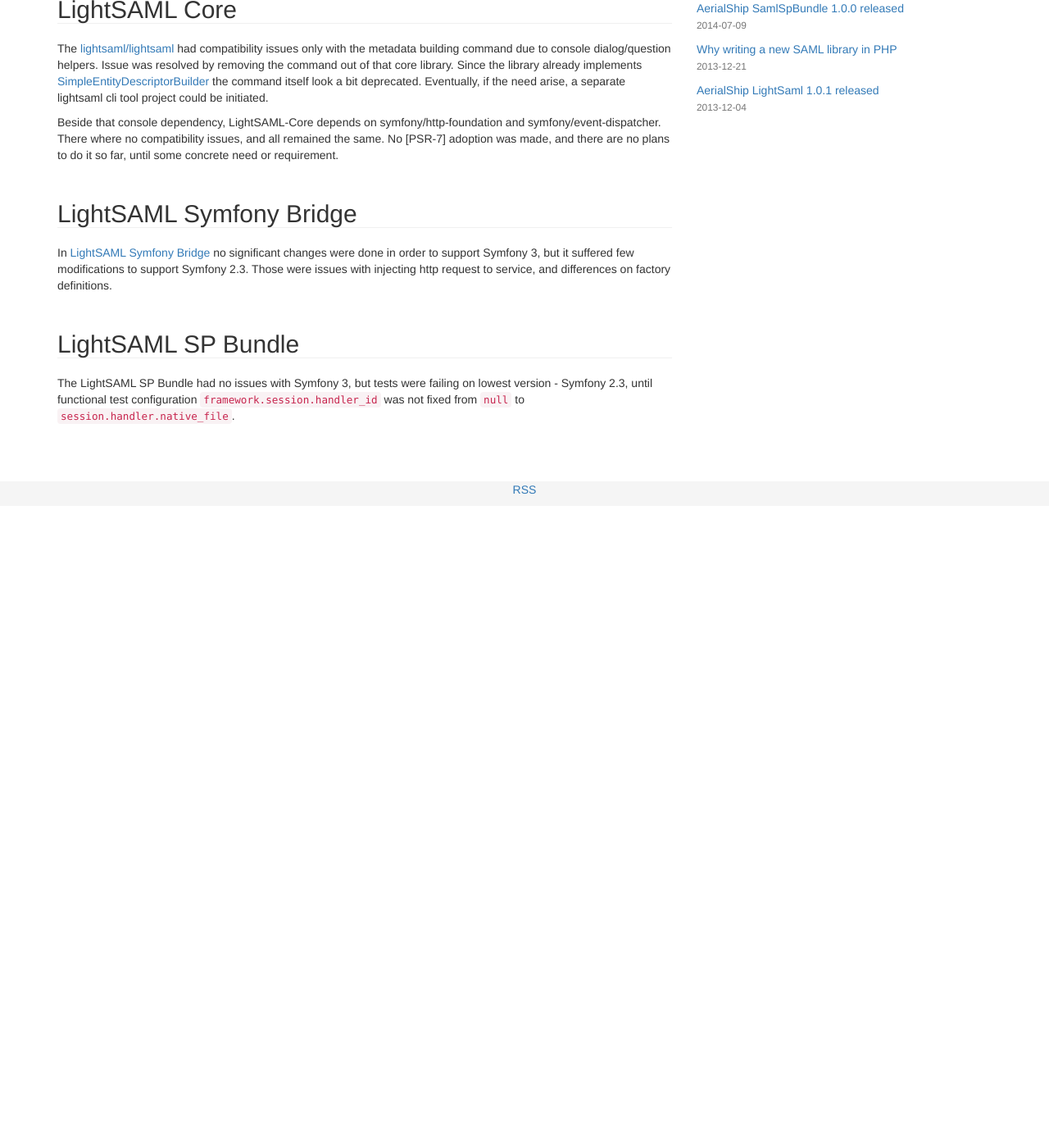
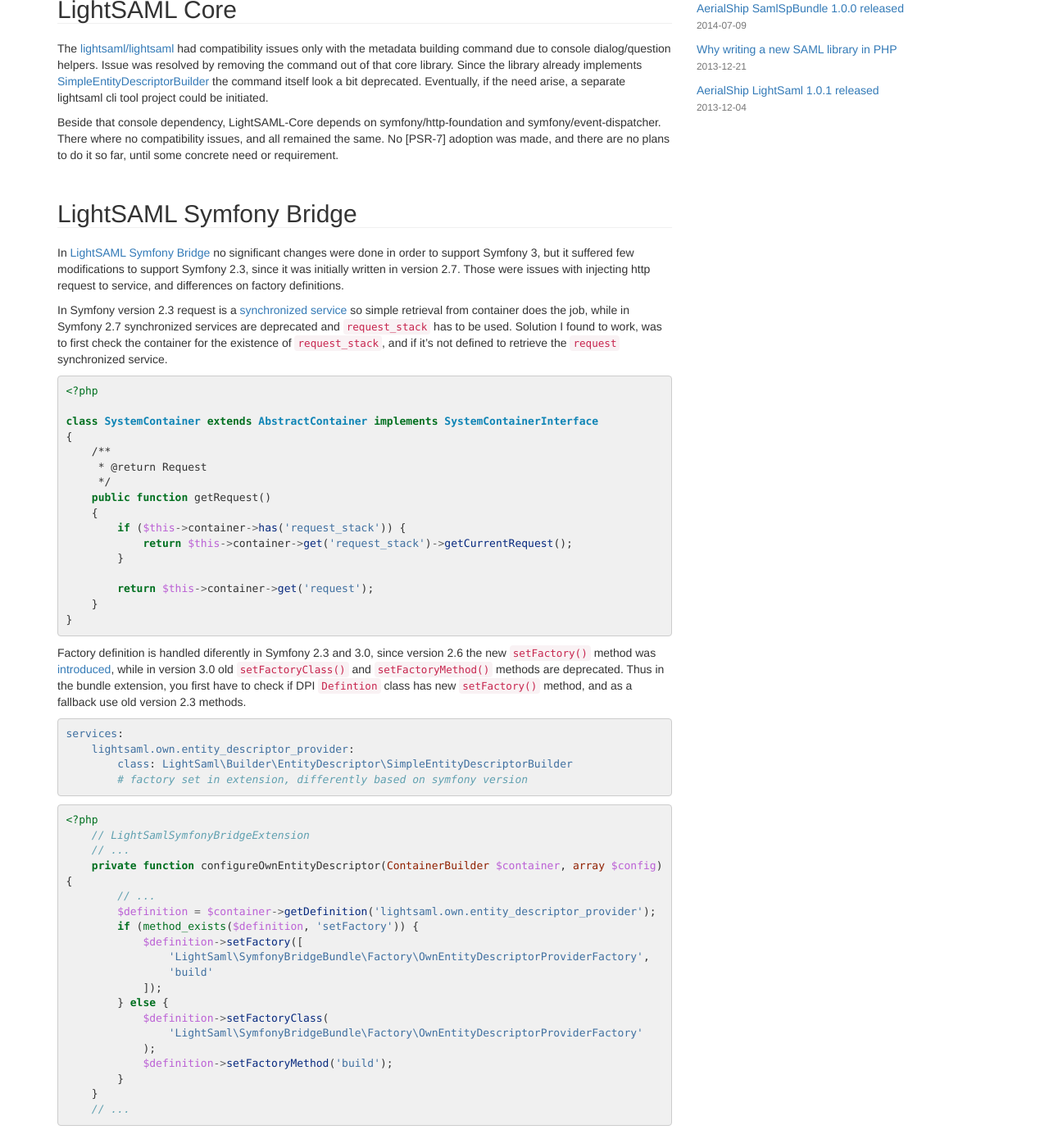
Before and after one commit to lightSAML/lightSAML.github.io, a Jekyll site: the page built from _posts/2015-12-08-symfony-3-support.md, in a window 1280 px wide and 1400 px high, scrolled down 337 px. Shown: the whole window at 82% size. Built offline with Jekyll 4.4.1, drawn with Linux system fonts in a browser that asks for light colours; nearby versions of some CDN libraries; before the commit the page ends 954 px from its top, so only the background shows below that; some of the changed text lies outside the part shown.

Commit message:
symfony 3 support updated

```diff
--- a/_posts/2015-12-08-symfony-3-support.md
+++ b/_posts/2015-12-08-symfony-3-support.md
@@ -1,5 +1,5 @@
 ---
-title:  "Symfony 3 support"
+title:  "Symfony 3 support for LightSAML"
 date:   2015-12-08 13:11:14
 tags:   LightSAML, Symfony
 author: tmilos
@@ -29,8 +29,68 @@
 ------------------------
 
 In [LightSAML Symfony Bridge](https://packagist.org/packages/lightsaml/symfony-bridge) no significant changes were done
-in order to support Symfony 3, but it suffered few modifications to support Symfony 2.3. Those were issues with injecting
-http request to service, and differences on factory definitions.
+in order to support Symfony 3, but it suffered few modifications to support Symfony 2.3, since it was initially written in version 2.7.
+Those were issues with injecting http request to service, and differences on factory definitions.
+
+In Symfony version 2.3 request is a
+[synchronized service](http://symfony.com/blog/new-in-symfony-2-7-dependency-injection-improvements#deprecated-synchronized-services)
+so simple retrieval from container does the job, while in Symfony 2.7 synchronized services are deprecated and
+``request_stack`` has to be used. Solution I found to work, was to first check the container for the existence of ``request_stack``, and
+if it's not defined to retrieve the ``request`` synchronized service.
+
+
+{% highlight php %}
+<?php
+
+class SystemContainer extends AbstractContainer implements SystemContainerInterface
+{
+    /**
+     * @return Request
+     */
+    public function getRequest()
+    {
+        if ($this->container->has('request_stack')) {
+            return $this->container->get('request_stack')->getCurrentRequest();
+        }
+
+        return $this->container->get('request');
+    }
+}
+{% endhighlight%}
+
+Factory definition is handled diferently in Symfony 2.3 and 3.0, since version 2.6 the new ``setFactory()`` method was
+[introduced](http://symfony.com/doc/2.6/components/dependency_injection/factories.html), while in version 3.0 old ``setFactoryClass()``
+and ``setFactoryMethod()`` methods are deprecated. Thus in the bundle extension, you first have to check if DPI ``Defintion`` class
+has new ``setFactory()`` method, and as a fallback use old version 2.3 methods.
+
+{% highlight yaml %}
+services:
+    lightsaml.own.entity_descriptor_provider:
+        class: LightSaml\Builder\EntityDescriptor\SimpleEntityDescriptorBuilder
+        # factory set in extension, differently based on symfony version
+{% endhighlight%}
+
+{% highlight php %}
+<?php
+    // LightSamlSymfonyBridgeExtension
+    // ...
+    private function configureOwnEntityDescriptor(ContainerBuilder $container, array $config) {
+        // ...
+        $definition = $container->getDefinition('lightsaml.own.entity_descriptor_provider');
+        if (method_exists($definition, 'setFactory')) {
+            $definition->setFactory([
+                'LightSaml\SymfonyBridgeBundle\Factory\OwnEntityDescriptorProviderFactory',
+                'build'
+            ]);
+        } else {
+            $definition->setFactoryClass(
+                'LightSaml\SymfonyBridgeBundle\Factory\OwnEntityDescriptorProviderFactory'
+            );
+            $definition->setFactoryMethod('build');
+        }
+    }
+    // ...
+{% endhighlight%}
 
 LightSAML SP Bundle
 -------------------
```
